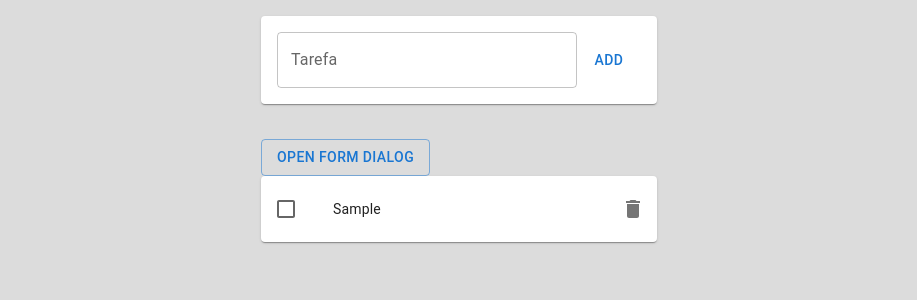
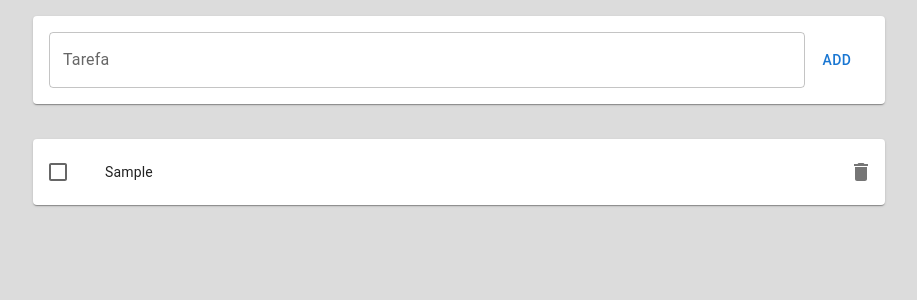
Before and after one commit to augustospr/todo-list, a React (Create React App) app: page / in a window 1280 px wide. Both pictures are taken after typing "Sample" into the empty fields and a click on the button "ADD". Shown: the top 300 px of the page, without its empty margins (181-1098 px from the left). Built offline with nearby package versions, Linux system fonts and the light colour scheme.

Commit message:
progredindo na edicao de tarefas

```diff
--- a/src/components/EditTodoDialog.jsx
+++ b/src/components/EditTodoDialog.jsx
@@ -1,4 +1,4 @@
-import * as React from 'react';
+import React, { useState } from "react";
 import Button from '@mui/material/Button';
 import TextField from '@mui/material/TextField';
 import Dialog from '@mui/material/Dialog';
@@ -7,22 +7,17 @@ import DialogContent from '@mui/material/DialogContent';
 import DialogContentText from '@mui/material/DialogContentText';
 import DialogTitle from '@mui/material/DialogTitle';
 
-export default function FormDialog() {
-  const [open, setOpen] = React.useState(false);
+export default function FormDialog({ open, handleClickOpen, handleClose, tarefa, editaTarefa }) {
 
-  const handleClickOpen = () => {
-    setOpen(true);
-  };
+  const [trocaTarefa, setTrocaTarefa] = useState(tarefa.texto);
 
-  const handleClose = () => {
-    setOpen(false);
-  };
+  const editaTexto = () => {
+    editaTarefa(tarefa.id, trocaTarefa);
+    handleClose();
+  }
 
   return (
     <div>
-      <Button variant="outlined" onClick={handleClickOpen}>
-        Open form dialog
-      </Button>
       <Dialog open={open} onClose={handleClose} fullWidth>
         <DialogTitle>Editar tarefa</DialogTitle>
         <DialogContent >
@@ -30,15 +25,16 @@ export default function FormDialog() {
             autoFocus
             margin="dense"
             id="name"
-            label="Tarefa"
+            defaultValue={trocaTarefa}
             type="text"
+            onChange={(e) => setTrocaTarefa(e.target.value)}
             fullWidth
             variant="standard"
           />
         </DialogContent>
         <DialogActions>
           <Button onClick={handleClose}>Cancelar</Button>
-          <Button onClick={handleClose}>Ok</Button>
+          <Button onClick={editaTexto}>Ok</Button>
         </DialogActions>
       </Dialog>
     </div>
--- a/src/components/TodoItem.jsx
+++ b/src/components/TodoItem.jsx
@@ -1,4 +1,4 @@
-import * as React from "react";
+import React, { useState } from "react";
 import List from "@mui/material/List";
 import ListItem from "@mui/material/ListItem";
 import ListItemButton from "@mui/material/ListItemButton";
@@ -11,12 +11,21 @@ import DeleteIcon from "@mui/icons-material/Delete";
 import { Paper } from "@mui/material";
 import EditTodoDialog from "./EditTodoDialog";
 
-export default function TodoItem({ tarefa, removeTarefa }) {
+export default function TodoItem({ tarefa, removeTarefa, editaTarefa }) {
 
+  const [open, setOpen] = useState(false);
+
+  const handleClickOpen = () => {
+    setOpen(true);
+  };
+
+  const handleClose = () => {
+    setOpen(false);
+  };
 
   return (
     <>
-      <EditTodoDialog />
+      <EditTodoDialog open={open} handleClickOpen={handleClickOpen} handleClose={handleClose} tarefa={tarefa} editaTarefa={editaTarefa} />
       <Paper style={{ padding: "0.5em 0em" }}>
         <ListItem
           secondaryAction={
@@ -30,7 +39,7 @@ export default function TodoItem({ tarefa, removeTarefa }) {
             <ListItemIcon>
               <Checkbox edge="start" tabIndex={-1} disableRipple />
             </ListItemIcon>
-            <ListItemText primary={tarefa.texto} />
+            <ListItemText onClick={handleClickOpen} primary={tarefa.texto} />
           </ListItemButton>
         </ListItem>
       </Paper>
--- a/src/pages/Home.jsx
+++ b/src/pages/Home.jsx
@@ -16,15 +16,28 @@ export default function Home() {
     setTarefas(objetoFiltrado);
   }
 
+  const editaTarefa = (id, novoTexto) => {
+    const arrayTarefas = [...tarefas];
+
+    for (var i in arrayTarefas) {
+      if (arrayTarefas[i].id == id) {
+        arrayTarefas[i].text = novoTexto;
+      }
+    }
+
+    setTarefas(arrayTarefas);
+  };
+
+
   return (
-    <Container maxWidth="xs" style={{ marginTop: "1em" }}>
+    <Container maxWidth="md" style={{ marginTop: "1em" }}>
 
       <Form criaTarefas={criaTarefas} />
 
       <List sx={{ marginTop: "1em" }}>
         {tarefas.map(tarefa => (
           <div key={tarefa.id} style={{ marginTop: "0.7em" }}>
-            <TodoItem tarefa={tarefa} removeTarefa={removeTarefa} />
+            <TodoItem tarefa={tarefa} removeTarefa={removeTarefa} editaTarefa={editaTarefa} />
           </div>
         ))}
       </List>
```
